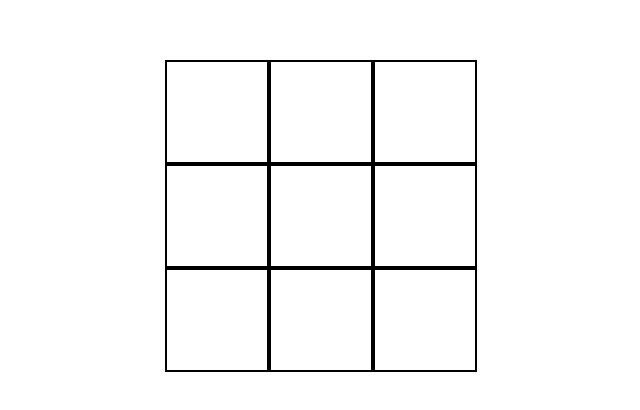
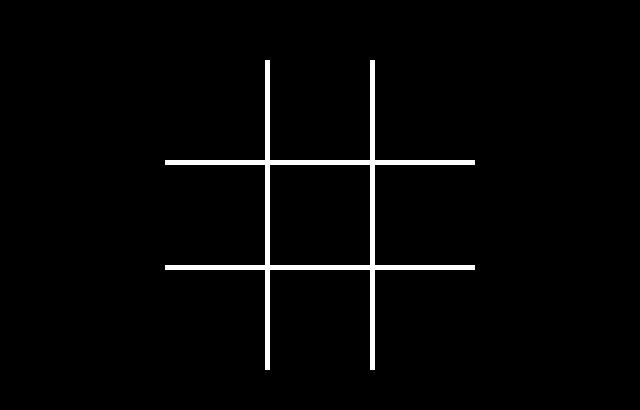
Before and after one commit to philosofonusus/TicTacToe, a React (Create React App) app: page / in a window 1280 px wide. Shown: the part 140-550 px from the top of the page, without its empty margins (325-965 px from the left). Built offline with nearby package versions, Linux system fonts and the light colour scheme.

Commit message:
dark theme

```diff
--- a/package.json
+++ b/package.json
@@ -14,6 +14,7 @@
     "react-scripts": "4.0.1",
     "redux": "^4.0.5",
     "redux-devtools-extension": "^2.13.8",
+    "sass": "^1.30.0",
     "typescript": "^4.0.3",
     "web-vitals": "^0.2.4"
   },
--- a/src/App.css
+++ /dev/null
@@ -1,24 +0,0 @@
-.App{
-    display: flex;
-    justify-content: center;
-    margin-top: calc(50vh - 200px);
-}
-.grid{
-    display: grid;
-    max-width: 18.75rem;
-    max-height: 18.75rem;
-    grid-template-rows: 1fr 1fr 1fr;
-    grid-template-columns: 1fr 1fr 1fr;
-}
-.grid__field{
-    border: 2px solid black;
-    width: 6.25rem;
-    height: 6.25rem;
-    cursor: pointer;
-    display: flex;
-    justify-content: center;
-    align-items: center;
-}
-.grid__field h1{
-    font-size: 5rem;
-}
--- /dev/null
+++ b/src/App.scss
@@ -0,0 +1,38 @@
+* {
+    color: white
+}
+.App{
+    display: flex;
+    justify-content: center;
+    margin-top: calc(50vh - 200px);
+}
+.grid {
+    display: grid;
+    max-width: 18.75rem;
+    max-height: 18.75rem;
+    grid-template-rows: 1fr 1fr 1fr;
+    grid-template-columns: 1fr 1fr 1fr;
+    .grid__field {
+        width: 6.25rem;
+        height: 6.25rem;
+        cursor: pointer;
+        display: flex;
+        justify-content: center;
+        align-items: center;
+        h1 {
+            font-size: 5rem;
+        }
+    }
+}
+.br{
+    border-right: 5px solid white;
+}
+.bb{
+    border-bottom: 5px solid white;
+}
+.bl{
+    border-left: 5px solid white;
+}
+.bt{
+    border-top: 5px solid white;
+}
--- a/src/App.tsx
+++ b/src/App.tsx
@@ -1,6 +1,6 @@
 import React from 'react';
 import 'normalize.css'
-import './App.css';
+import './App.scss';
 import Grid from "./Components/Grid";
 import {useSelector} from "react-redux";
 
@@ -11,7 +11,7 @@ const App: React.FC = () => {
         {
             gameEnd === null
             ? <Grid />
-            : gameEnd === 'DRAW' ? 'DRAW' : `The winner is ${gameEnd}`
+            : gameEnd === 'D' ? 'DRAW' : `The winner is ${gameEnd}`
         }
     </div>
   );
--- a/src/Check.ts
+++ b/src/Check.ts
@@ -1,12 +1,9 @@
 export const Check = (grid: string[]): string => {
     const X: number[] = []
     const O: number[] = []
-    let turn: boolean = false
-    let result: string = ''
 
     // gain ids from grid
     grid.forEach((el, idx) => {
-        if(!el) turn = true
         if(el === 'X') X.push(idx)
         if(el === 'O') O.push(idx)
     })
@@ -14,13 +11,14 @@ export const Check = (grid: string[]): string => {
     // check for winning combinations
     const checkWinner = (ids: number[]) => {
         const str = ids.join("")
-        const regex = /012|345|678|036|147|258|048|246/
+        const regex = /012|345|678|036|147|258|048|246|0248/g
+        console.log(str)
         return regex.test(str)
     }
+    console.log(grid.indexOf('') < 0)
+    if(checkWinner(X)) return 'X'
+    if(checkWinner(O)) return 'O'
+    if(grid.indexOf('') < 0) return 'D'
 
-    if(checkWinner(X)) result = 'X'
-    if(checkWinner(O)) result = 'O'
-    if(!turn) return 'D'
-
-    return result
+    return ''
 }
--- a/src/Components/Field.tsx
+++ b/src/Components/Field.tsx
@@ -6,6 +6,11 @@ import {useState} from "react";
 const Field = <T extends { coordinate: number }>(props: T) => {
     const turn = useSelector((state: any) => state.turn)
     const grid = useSelector((state: any) => state.field)
+    const border = () => {
+        return props.coordinate === 1 || props.coordinate === 7 ? 'bl br'
+            : props.coordinate === 3 || props.coordinate === 5  ? 'bt bb'
+                : props.coordinate === 4 ? "bb bt br bl" : ""
+    }
     const [content, setContent] = useState('')
     const dispatch = useDispatch()
 
@@ -28,7 +33,7 @@ const Field = <T extends { coordinate: number }>(props: T) => {
     }
 
     return (
-        <div className="grid__field" onClick={put}>
+        <div className={`grid__field ${border()}`} onClick={put}>
             <h1>{content}</h1>
         </div>
     )
--- a/src/Components/Grid.tsx
+++ b/src/Components/Grid.tsx
@@ -10,9 +10,9 @@ const Grid:React.FC = () => {
     const dispatch = useDispatch()
     const check = Check(grid)
     useEffect(() => {
-        switch (check){
+        switch (check) {
             case 'D':
-                setDraw()
+                dispatch(setDraw())
                 break
             case 'X':
                 dispatch(setWinnerX())
@@ -23,7 +23,7 @@ const Grid:React.FC = () => {
             default:
                 console.log('NO WINNER')
         }
-    },[grid, check, dispatch])
+    },[grid, check])
     return (
         <div className="grid">
             {[0, 1, 2, 3, 4, 5, 6, 7, 8].map(el => {
--- a/src/index.css
+++ b/src/index.css
@@ -5,6 +5,8 @@ body {
     sans-serif;
   -webkit-font-smoothing: antialiased;
   -moz-osx-font-smoothing: grayscale;
+  background-color: black;
+  color: white;
 }
 
 code {
--- a/src/redux/reducers.ts
+++ b/src/redux/reducers.ts
@@ -36,10 +36,10 @@ const turnReducer =
 }
 
 const gameEndReducer =
-    <T extends { type: string}>(state: PLAYER | 'DRAW' | null = null, action: T) => {
+    <T extends { type: string}>(state: PLAYER | 'D' | null = null, action: T) => {
         switch (action.type){
             case DRAW:
-                return "DRAW"
+                return "D"
             case WINNER_O:
                 return "O"
             case WINNER_X:
```
Also changed, not shown: 2 other files (tests, documents, lock files or other folders).
